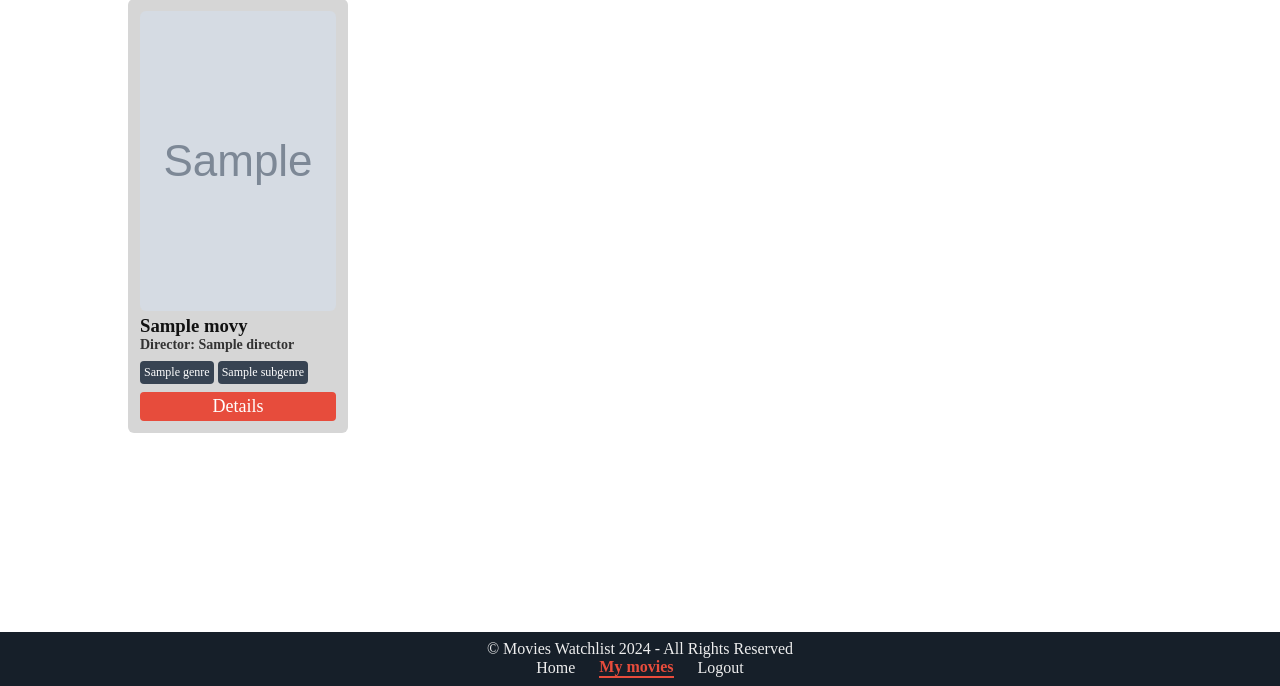
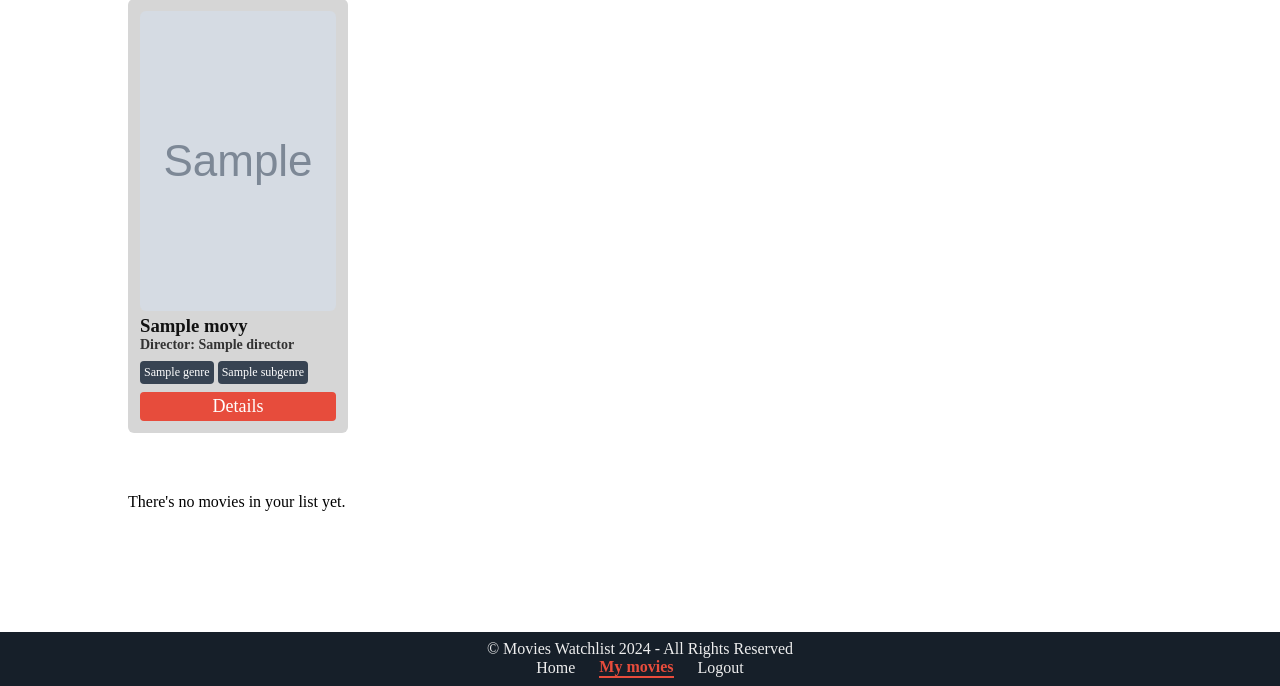
Before and after one commit to rafaeldamacena9304/flask-movie-watchlist, a Flask app: a page that uses app/templates/my_movies.html in a window 1280 px wide. Shown: the part 114-800 px from the top of the page. Run offline with Flask 3, Linux system fonts and the light colour scheme; the visitor is signed in with stand-in values (Sample User, id 1); grey boxes marked "Sample" are stand-in pictures; a database or web service that is not in the repository returns one stand-in record (values such as "Sample title"); some libraries are stand-ins or nearby versions; some web fonts are replaced.

Commit message:
feat: added message if user list is empty

```diff
--- a/app/templates/my_movies.html
+++ b/app/templates/my_movies.html
@@ -15,6 +15,9 @@
             </li>
         {% endfor %}
     </ul>
+    {% if not movie in movies_details %}
+        <p>There's no movies in your list yet.</p>
+    {% endif %}
 </div>
 
 {% endblock %}
```
